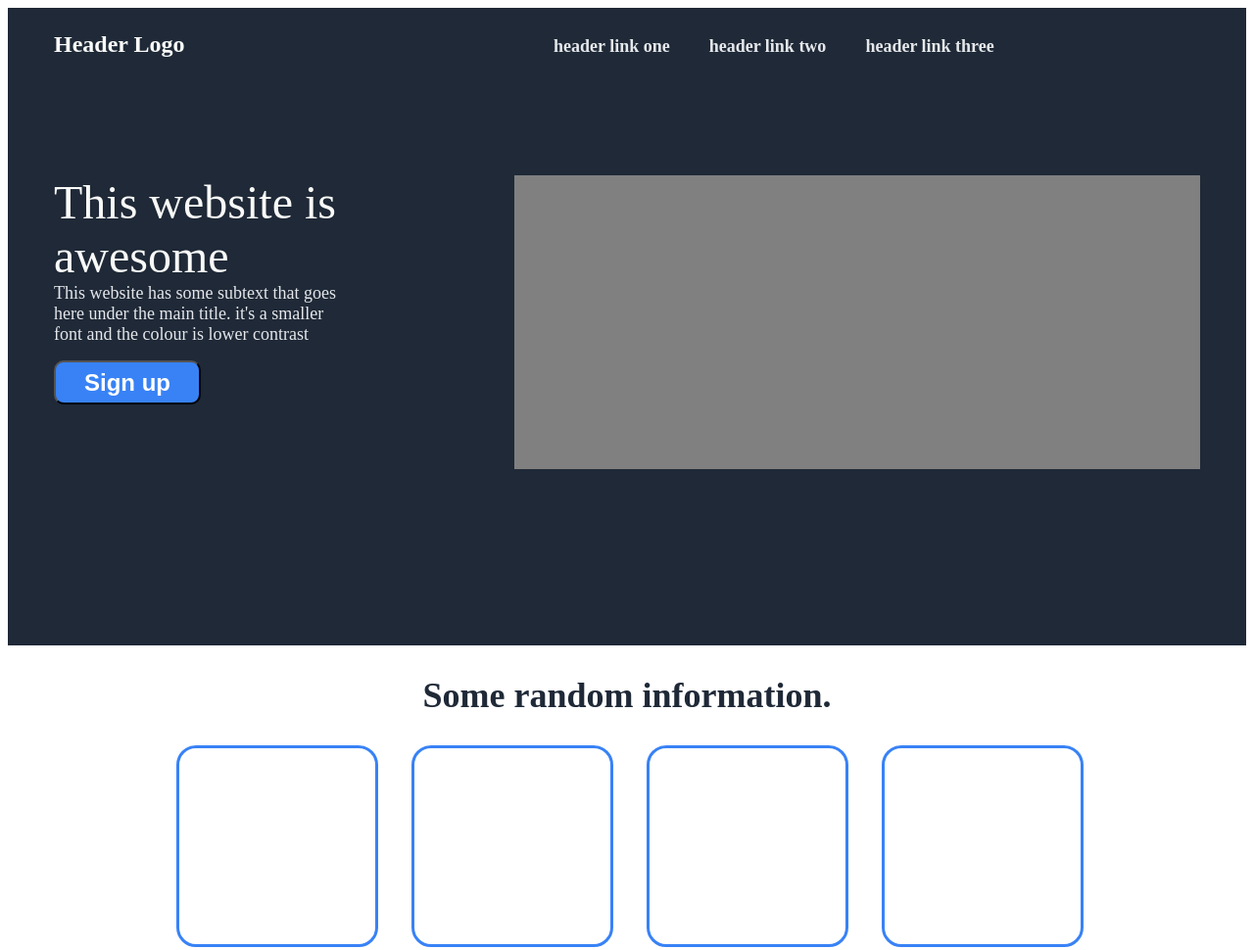
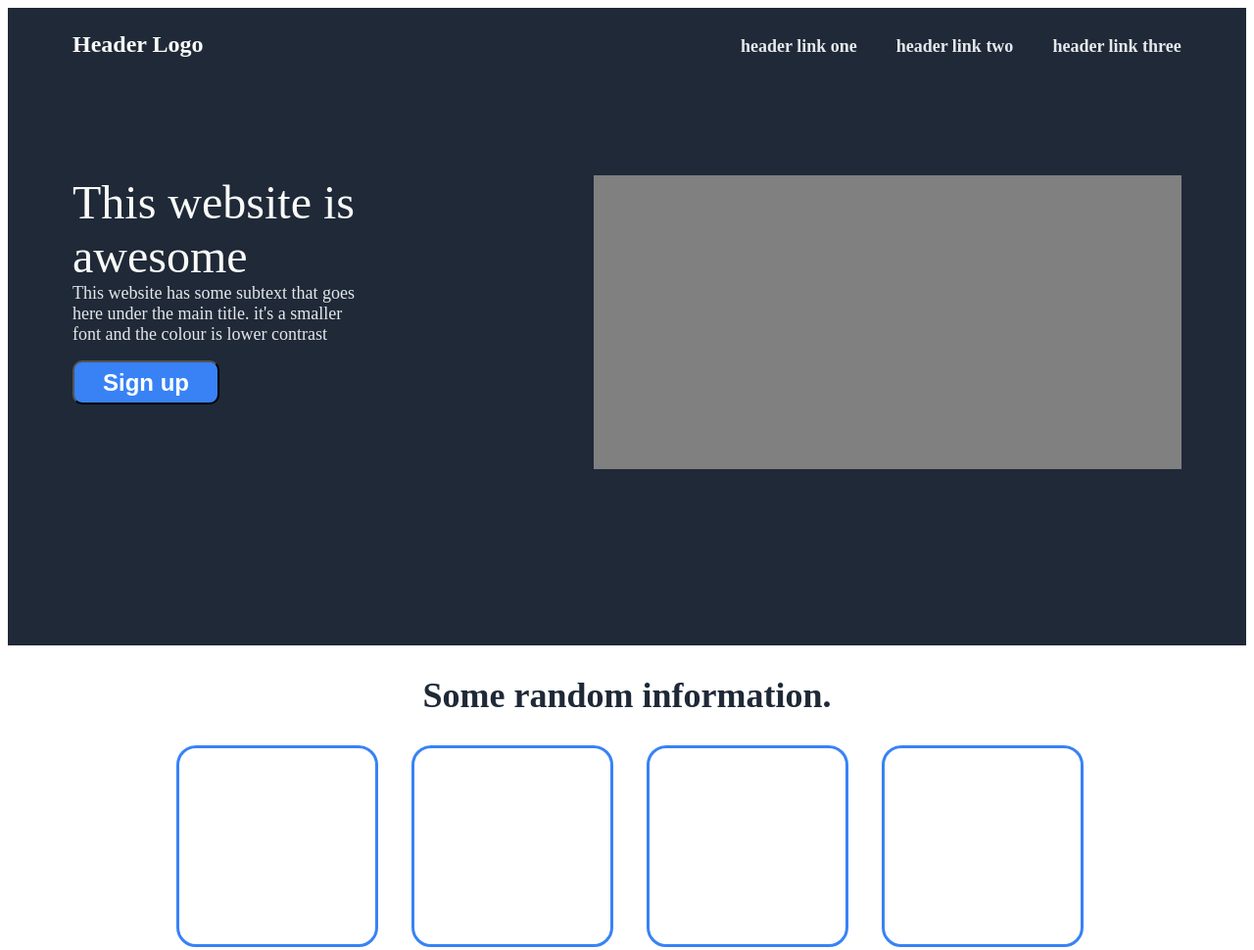
Before and after one commit to ABU-BAW/Landing_page, a plain HTML site: page index.html in a window 1280 px wide. Shown: the top 970 px of the page at 98% size. Drawn offline with Linux system fonts and the light colour scheme.

Commit message:
Rearrange links in the header, makes alignment more consistent

```diff
--- a/styles.css
+++ b/styles.css
@@ -14,7 +14,7 @@ body
 
 .header{
     display:flex;
-    justify-content:center;
+    justify-content:space-around;
     align-items:center;
     Gap:100px;
     padding-bottom:180px;
@@ -70,7 +70,7 @@ em{
 .image
 {
     height:300px;
-    width:700px;
+    width:600px;
     background:#808080;
     margin-top:120px;
     text-align:center;
@@ -96,6 +96,7 @@ ul{
     gap:40px;
     font-weight:bold;
     font-size:24px;
+    margin-left:110px;
 }
 
 a{
@@ -171,6 +172,6 @@ button{
     font-weight:200;
     font-size:25px;
 }
-.right-items{
+/*.right-items{
     margin-left:70px;
 }
```
Also changed, not shown: index.html (+0 -1 lines).
